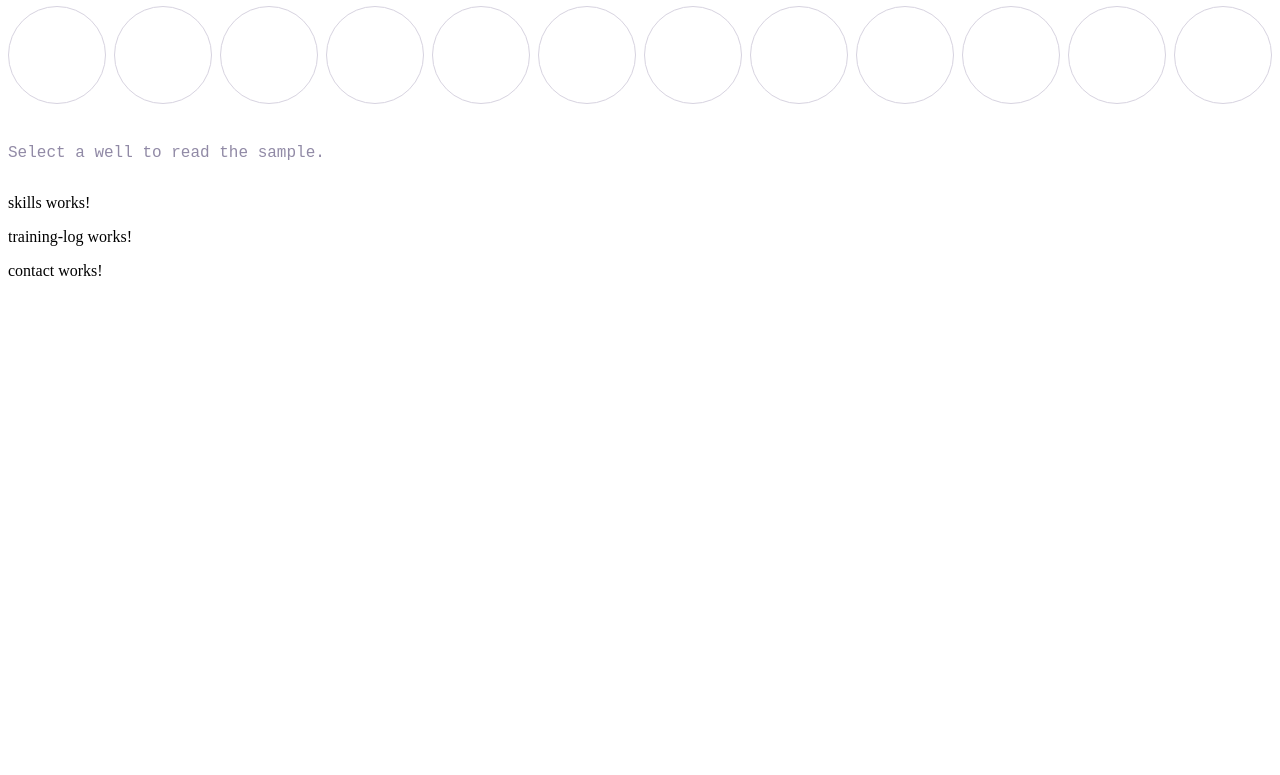
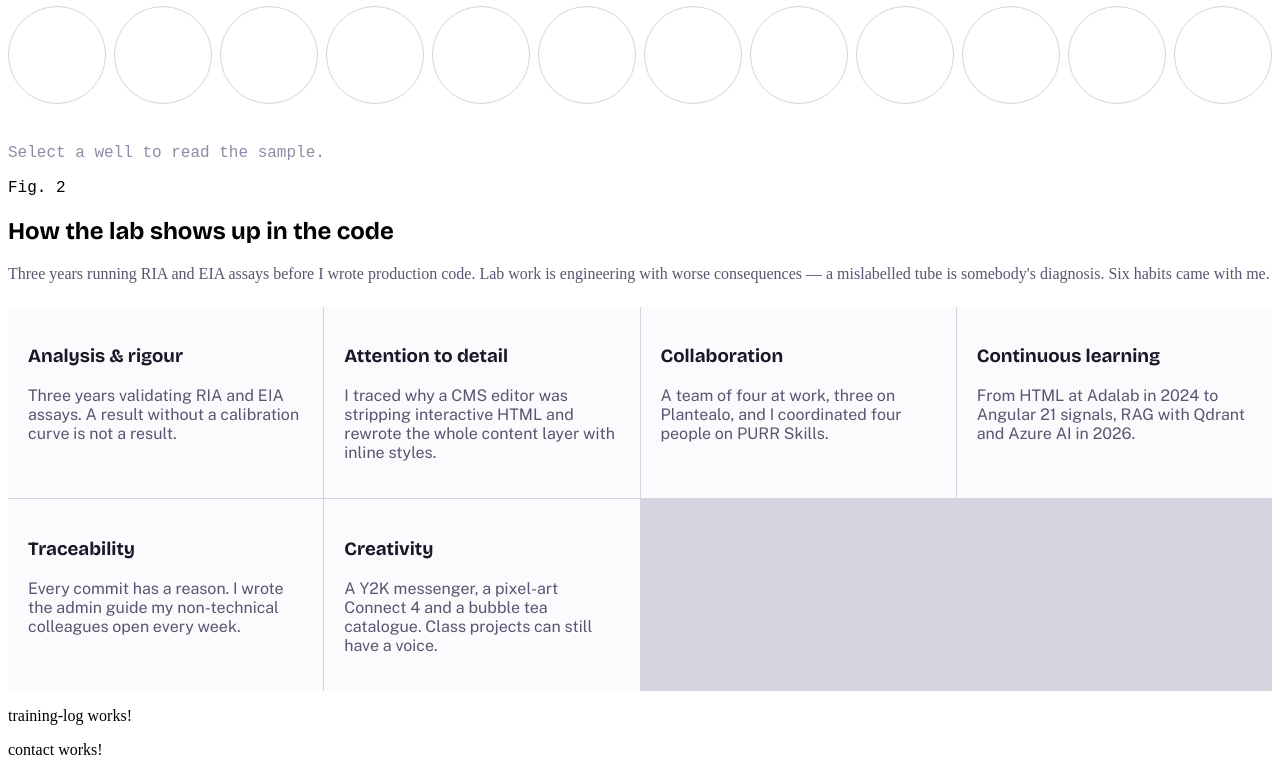
Before and after one commit to mee96/portfoli.v2, an Angular app in the folder frontend/: page / in a window 1280 px wide. Shown: the part 950-1725 px from the top of the page. Before the commit the page ends 1246 px from the top, so only its background shows below. Built offline with nearby package versions, Linux system fonts and the light colour scheme; a web font is replaced by a local one.

Commit message:
feat: build SkillsComponent with 6 skill cards and i18n content

```diff
--- /dev/null
+++ b/frontend/src/app/core/data/skills.data.ts
@@ -0,0 +1,106 @@
+import { Skill } from '../models/skill.model';
+
+export const SKILLS: Skill[] = [
+  {
+    id: 'rigour',
+    translations: {
+      en: {
+        title: 'Analysis & rigour',
+        body: 'Three years validating RIA and EIA assays. A result without a calibration curve is not a result.',
+      },
+      es: {
+        title: 'Análisis y rigor',
+        body: 'Tres años validando ensayos RIA y EIA. Un resultado sin curva de calibración no es un resultado.',
+      },
+      ca: {
+        title: 'Anàlisi i rigor',
+        body: 'Tres anys validant assajos RIA i EIA. Un resultat sense corba de calibratge no és un resultat.',
+      },
+    },
+  },
+  {
+    id: 'detail',
+    translations: {
+      en: {
+        title: 'Attention to detail',
+        body: 'I traced why a CMS editor was stripping interactive HTML and rewrote the whole content layer with inline styles.',
+      },
+      es: {
+        title: 'Atención al detalle',
+        body: 'Rastreé por qué un editor de CMS se comía el HTML interactivo y reescribí toda la capa de contenido con estilos inline.',
+      },
+      ca: {
+        title: 'Atenció al detall',
+        body: "Vaig rastrejar per què un editor de CMS es menjava l'HTML interactiu i vaig reescriure tota la capa de contingut amb estils inline.",
+      },
+    },
+  },
+  {
+    id: 'collaboration',
+    translations: {
+      en: {
+        title: 'Collaboration',
+        body: 'A team of four at work, three on Plantealo, and I coordinated four people on PURR Skills.',
+      },
+      es: {
+        title: 'Trabajo en equipo',
+        body: 'Un equipo de cuatro en el trabajo, tres en Plantealo, y coordiné a cuatro personas en PURR Skills.',
+      },
+      ca: {
+        title: 'Treball en equip',
+        body: 'Un equip de quatre a la feina, tres a Plantealo, i vaig coordinar quatre persones a PURR Skills.',
+      },
+    },
+  },
+  {
+    id: 'learning',
+    translations: {
+      en: {
+        title: 'Continuous learning',
+        body: 'From HTML at Adalab in 2024 to Angular 21 signals, RAG with Qdrant and Azure AI in 2026.',
+      },
+      es: {
+        title: 'Aprendizaje continuo',
+        body: 'De HTML en Adalab en 2024 a signals de Angular 21, RAG con Qdrant y Azure AI en 2026.',
+      },
+      ca: {
+        title: 'Aprenentatge continu',
+        body: "D'HTML a Adalab el 2024 a signals d'Angular 21, RAG amb Qdrant i Azure AI el 2026.",
+      },
+    },
+  },
+  {
+    id: 'traceability',
+    translations: {
+      en: {
+        title: 'Traceability',
+        body: 'Every commit has a reason. I wrote the admin guide my non-technical colleagues open every week.',
+      },
+      es: {
+        title: 'Trazabilidad',
+        body: 'Todo commit tiene un motivo. Escribí la guía de administración que abren cada semana mis compañeros no técnicos.',
+      },
+      ca: {
+        title: 'Traçabilitat',
+        body: "Tot commit té un motiu. Vaig escriure la guia d'administració que obren cada setmana els meus companys no tècnics.",
+      },
+    },
+  },
+  {
+    id: 'creativity',
+    translations: {
+      en: {
+        title: 'Creativity',
+        body: 'A Y2K messenger, a pixel-art Connect 4 and a bubble tea catalogue. Class projects can still have a voice.',
+      },
+      es: {
+        title: 'Creatividad',
+        body: 'Un mensajero Y2K, un Conecta 4 en pixel art y un catálogo de bubble tea. Los proyectos de clase también pueden tener voz.',
+      },
+      ca: {
+        title: 'Creativitat',
+        body: 'Un missatger Y2K, un Connecta 4 en pixel art i un catàleg de bubble tea. Els projectes de classe també poden tenir veu.',
+      },
+    },
+  },
+];
--- a/frontend/src/app/features/skills/skills.html
+++ b/frontend/src/app/features/skills/skills.html
@@ -1 +1,16 @@
-<p>skills works!</p>
+<section class="skills">
+  <app-section-header
+    fig="Fig. 2"
+    [title]="translation.t('skills.title')"
+    [subtitle]="translation.t('skills.lede')"
+  />
+
+  <div class="grid">
+    @for (skill of skills; track skill.id) {
+      <article class="card">
+        <h3 class="title">{{ skill.translations[translation.lang()].title }}</h3>
+        <p class="body">{{ skill.translations[translation.lang()].body }}</p>
+      </article>
+    }
+  </div>
+</section>
--- a/frontend/src/app/features/skills/skills.scss
+++ b/frontend/src/app/features/skills/skills.scss
@@ -0,0 +1,24 @@
+@use '../../shared/variables' as vars;
+
+.grid {
+  display: grid;
+  grid-template-columns: repeat(auto-fit, minmax(268px, 1fr));
+  gap: 1px;
+  background: vars.$grid;
+  margin-top: 1.5rem;
+}
+
+.card {
+  background: vars.$paper-2;
+  padding: 1.25rem;
+}
+
+.title {
+  font-family: vars.$font-display;
+  color: vars.$ink;
+}
+
+.body {
+  font-family: vars.$font-body;
+  color: vars.$ink-60;
+}
--- a/frontend/src/app/features/skills/skills.ts
+++ b/frontend/src/app/features/skills/skills.ts
@@ -1,9 +1,15 @@
-import { Component } from '@angular/core';
+import { Component, inject } from '@angular/core';
+import { TranslationService } from '../../core/services/translation.service';
+import { SKILLS } from '../../core/data/skills.data';
+import { SectionHeader } from '../../shared/ui/section-header/section-header';
 
 @Component({
   selector: 'app-skills',
-  imports: [],
+  imports: [SectionHeader],
   templateUrl: './skills.html',
   styleUrl: './skills.scss',
 })
-export class Skills {}
+export class Skills {
+  protected readonly translation = inject(TranslationService);
+  protected readonly skills = SKILLS;
+}
--- a/frontend/src/app/shared/i18n/ca.json
+++ b/frontend/src/app/shared/i18n/ca.json
@@ -8,5 +8,9 @@
   },
   "plate": {
     "empty": "Selecciona un pou per llegir la mostra."
+  },
+  "skills": {
+    "title": "Com es nota el laboratori en el codi",
+    "lede": "Tres anys fent assajos RIA i EIA abans d'escriure codi en producció. El laboratori és enginyeria amb pitjors conseqüències: un tub mal etiquetat és el diagnòstic d'algú. Me'n vaig endur sis costums."
   }
 }
--- a/frontend/src/app/shared/i18n/en.json
+++ b/frontend/src/app/shared/i18n/en.json
@@ -8,5 +8,9 @@
   },
   "plate": {
     "empty": "Select a well to read the sample."
+  },
+  "skills": {
+    "title": "How the lab shows up in the code",
+    "lede": "Three years running RIA and EIA assays before I wrote production code. Lab work is engineering with worse consequences — a mislabelled tube is somebody's diagnosis. Six habits came with me."
   }
 }
--- a/frontend/src/app/shared/i18n/es.json
+++ b/frontend/src/app/shared/i18n/es.json
@@ -8,5 +8,9 @@
   },
   "plate": {
     "empty": "Selecciona un pocillo para leer la muestra."
+  },
+  "skills": {
+    "title": "Cómo se nota el laboratorio en el código",
+    "lede": "Tres años haciendo ensayos RIA y EIA antes de escribir código en producción. El laboratorio es ingeniería con peores consecuencias: un tubo mal etiquetado es el diagnóstico de alguien. Me traje seis costumbres."
   }
 }
```
Also changed, not shown: frontend/src/app/core/models/skill.model.ts (added, +11 -0 lines), 1 other file (tests, documents, lock files or other folders).
